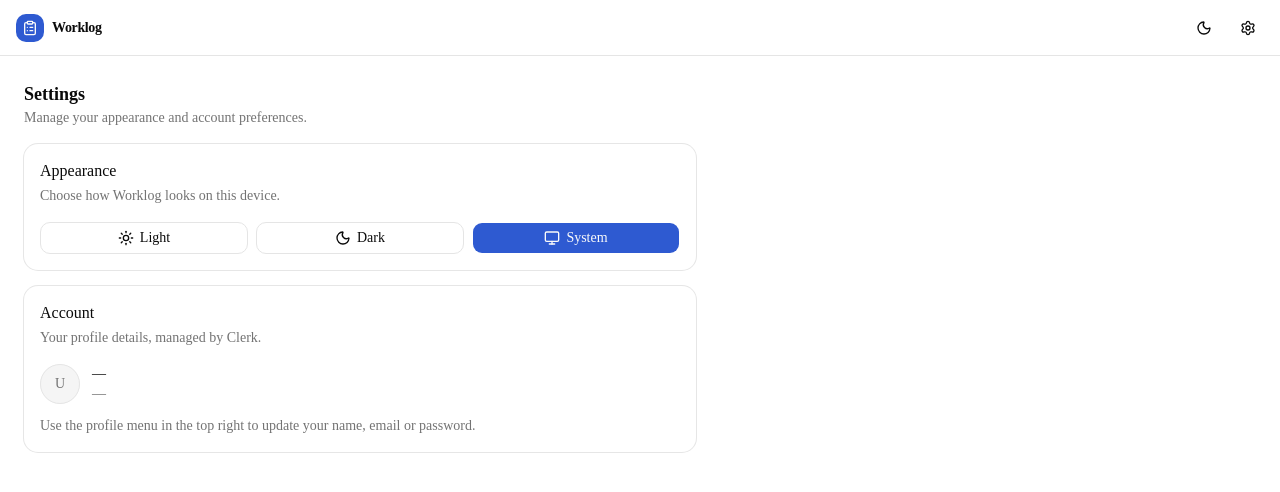
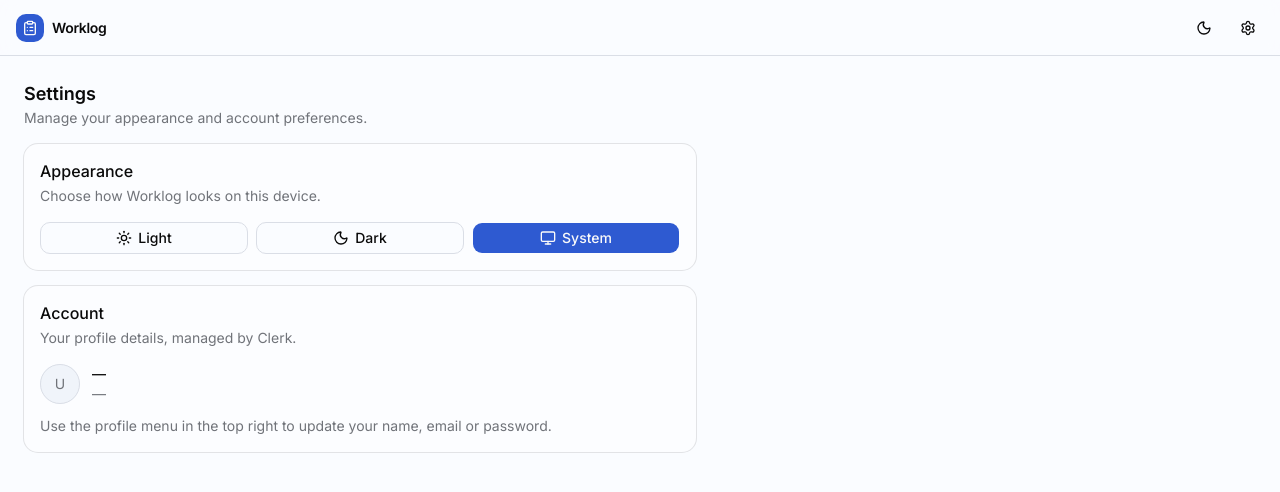
Before and after one commit to Tulsi2004/work-log, a Next.js app: page /settings in a window 1280 px wide. Shown: the top 492 px of the page. Built offline with nearby package versions, Linux system fonts and the light colour scheme; no server answers.

Commit message:
feat: update color variables in globals.css for improved theming and add meeting badge class to WorkReportTable

```diff
--- a/src/app/globals.css
+++ b/src/app/globals.css
@@ -50,23 +50,23 @@
 
 :root {
   color-scheme: light;
-  --background: oklch(1 0 0);
+  --background: oklch(0.99 0.006 265);
   --foreground: oklch(0.145 0 0);
-  --card: oklch(1 0 0);
+  --card: oklch(0.995 0.005 265);
   --card-foreground: oklch(0.145 0 0);
-  --popover: oklch(1 0 0);
+  --popover: oklch(0.995 0.005 265);
   --popover-foreground: oklch(0.145 0 0);
   --primary: oklch(0.51 0.19 265);
   --primary-foreground: oklch(0.985 0 0);
-  --secondary: oklch(0.97 0 0);
+  --secondary: oklch(0.96 0.012 265);
   --secondary-foreground: oklch(0.205 0 0);
-  --muted: oklch(0.97 0 0);
-  --muted-foreground: oklch(0.556 0 0);
+  --muted: oklch(0.965 0.01 265);
+  --muted-foreground: oklch(0.556 0.01 265);
   --accent: oklch(0.94 0.03 265);
   --accent-foreground: oklch(0.38 0.15 265);
   --destructive: oklch(0.577 0.245 27.325);
-  --border: oklch(0.922 0 0);
-  --input: oklch(0.922 0 0);
+  --border: oklch(0.9 0.012 265);
+  --input: oklch(0.9 0.012 265);
   --ring: oklch(0.51 0.19 265 / 50%);
   --chart-1: oklch(0.51 0.19 265);
   --chart-2: oklch(0.6 0.15 220);
@@ -74,48 +74,48 @@
   --chart-4: oklch(0.65 0.18 300);
   --chart-5: oklch(0.55 0.2 30);
   --radius: 0.625rem;
-  --sidebar: oklch(0.985 0 0);
+  --sidebar: oklch(0.98 0.008 265);
   --sidebar-foreground: oklch(0.145 0 0);
   --sidebar-primary: oklch(0.51 0.19 265);
   --sidebar-primary-foreground: oklch(0.985 0 0);
   --sidebar-accent: oklch(0.94 0.03 265);
   --sidebar-accent-foreground: oklch(0.38 0.15 265);
-  --sidebar-border: oklch(0.922 0 0);
+  --sidebar-border: oklch(0.9 0.012 265);
   --sidebar-ring: oklch(0.51 0.19 265 / 50%);
 }
 
 .dark {
   color-scheme: dark;
-  --background: oklch(0.145 0 0);
+  --background: oklch(0.16 0.014 265);
   --foreground: oklch(0.985 0 0);
-  --card: oklch(0.205 0 0);
+  --card: oklch(0.22 0.018 265);
   --card-foreground: oklch(0.985 0 0);
-  --popover: oklch(0.205 0 0);
+  --popover: oklch(0.22 0.018 265);
   --popover-foreground: oklch(0.985 0 0);
   --primary: oklch(0.68 0.16 265);
   --primary-foreground: oklch(0.145 0 0);
-  --secondary: oklch(0.269 0 0);
+  --secondary: oklch(0.27 0.02 265);
   --secondary-foreground: oklch(0.985 0 0);
-  --muted: oklch(0.269 0 0);
-  --muted-foreground: oklch(0.708 0 0);
+  --muted: oklch(0.27 0.018 265);
+  --muted-foreground: oklch(0.708 0.012 265);
   --accent: oklch(0.28 0.06 265);
   --accent-foreground: oklch(0.85 0.1 265);
   --destructive: oklch(0.704 0.191 22.216);
-  --border: oklch(1 0 0 / 10%);
-  --input: oklch(1 0 0 / 15%);
+  --border: oklch(0.68 0.05 265 / 15%);
+  --input: oklch(0.68 0.05 265 / 20%);
   --ring: oklch(0.68 0.16 265 / 50%);
   --chart-1: oklch(0.68 0.16 265);
   --chart-2: oklch(0.72 0.13 220);
   --chart-3: oklch(0.75 0.13 180);
   --chart-4: oklch(0.72 0.16 300);
   --chart-5: oklch(0.68 0.18 30);
-  --sidebar: oklch(0.205 0 0);
+  --sidebar: oklch(0.19 0.018 265);
   --sidebar-foreground: oklch(0.985 0 0);
   --sidebar-primary: oklch(0.68 0.16 265);
   --sidebar-primary-foreground: oklch(0.145 0 0);
   --sidebar-accent: oklch(0.28 0.06 265);
   --sidebar-accent-foreground: oklch(0.85 0.1 265);
-  --sidebar-border: oklch(1 0 0 / 10%);
+  --sidebar-border: oklch(0.68 0.05 265 / 15%);
   --sidebar-ring: oklch(0.68 0.16 265 / 50%);
 }
 
--- a/src/app/layout.tsx
+++ b/src/app/layout.tsx
@@ -1,13 +1,13 @@
 import type { Metadata } from "next";
-import { Geist, Geist_Mono } from "next/font/google";
+import { Inter, Geist_Mono } from "next/font/google";
 import { ClerkProvider } from "@clerk/nextjs";
 import "./globals.css";
 import { ThemeProvider } from "@/components/providers/theme-provider";
 import { QueryProvider } from "@/components/providers/query-provider";
 import { Toaster } from "@/components/ui/sonner";
 
-const geistSans = Geist({
-  variable: "--font-geist-sans",
+const inter = Inter({
+  variable: "--font-sans",
   subsets: ["latin"],
 });
 
@@ -31,7 +31,7 @@ export default function RootLayout({
       <html
         lang="en"
         suppressHydrationWarning
-        className={`${geistSans.variable} ${geistMono.variable} h-full antialiased`}
+        className={`${inter.variable} ${geistMono.variable} h-full antialiased`}
       >
         <body className="min-h-full flex flex-col">
           <ThemeProvider
--- a/src/components/work-reports/work-report-table.tsx
+++ b/src/components/work-reports/work-report-table.tsx
@@ -25,6 +25,16 @@ interface WorkReportTableProps {
   onEdit: (report: WorkReportWithEmployment) => void;
   onDelete: (report: WorkReportWithEmployment) => void;
 }
+
+const DAY_TYPE_BADGE_CLASSES: Record<string, string> = {
+  OFFICE: "bg-blue-50 text-blue-700 dark:bg-blue-500/15 dark:text-blue-300",
+  WORK_FROM_HOME: "bg-emerald-50 text-emerald-700 dark:bg-emerald-500/15 dark:text-emerald-300",
+  HALF_DAY: "bg-amber-50 text-amber-700 dark:bg-amber-500/15 dark:text-amber-300",
+};
+
+const LEAVE_BADGE_CLASS = "bg-rose-50 text-rose-700 dark:bg-rose-500/15 dark:text-rose-300";
+const COMPANY_LEAVE_BADGE_CLASS = "bg-violet-50 text-violet-700 dark:bg-violet-500/15 dark:text-violet-300";
+const MEETING_BADGE_CLASS = "bg-teal-50 text-teal-700 dark:bg-teal-500/15 dark:text-teal-300";
 
 export function WorkReportTable({ reports, onEdit, onDelete }: WorkReportTableProps) {
   return (
@@ -72,15 +82,21 @@ export function WorkReportTable({ reports, onEdit, onDelete }: WorkReportTablePr
                 <TableCell>
                   <div className="flex flex-wrap gap-1">
                     {report.isLeave ? (
-                      <Badge variant="secondary">
+                      <Badge
+                        variant="secondary"
+                        className={report.isCompanyGranted ? COMPANY_LEAVE_BADGE_CLASS : LEAVE_BADGE_CLASS}
+                      >
                         <Plane className="size-3" /> {report.isCompanyGranted ? "Company Leave" : "Leave"}
                       </Badge>
                     ) : (
-                      <Badge variant="secondary">{formatEnumLabel(report.dayType)}</Badge>
+                      <Badge variant="secondary" className={DAY_TYPE_BADGE_CLASSES[report.dayType]}>
+                        {formatEnumLabel(report.dayType)}
+                      </Badge>
                     )}
                     {report.hasMeeting && (
                       <Badge
                         variant="secondary"
+                        className={MEETING_BADGE_CLASS}
                         title={[report.meetingWith, report.meetingTopic].filter(Boolean).join(" — ") || undefined}
                       >
                         <Users className="size-3" /> Meeting
```
